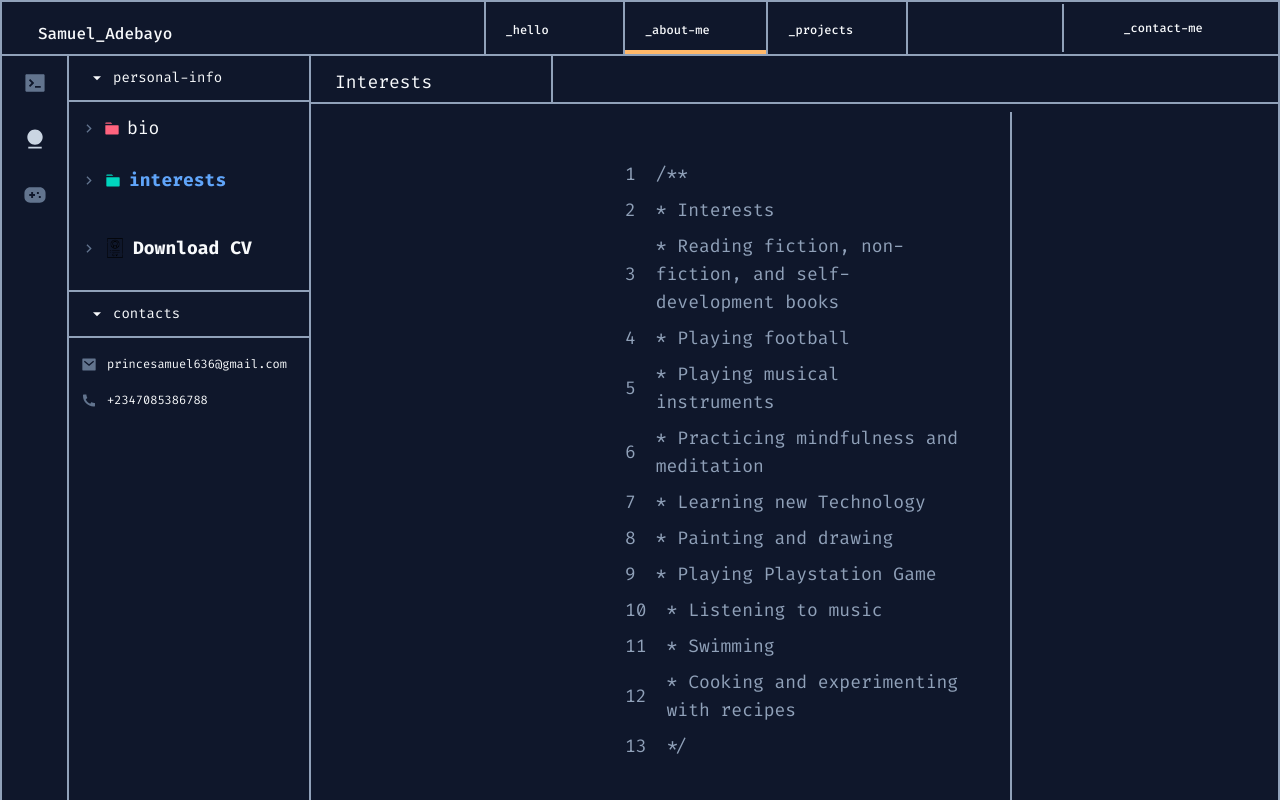
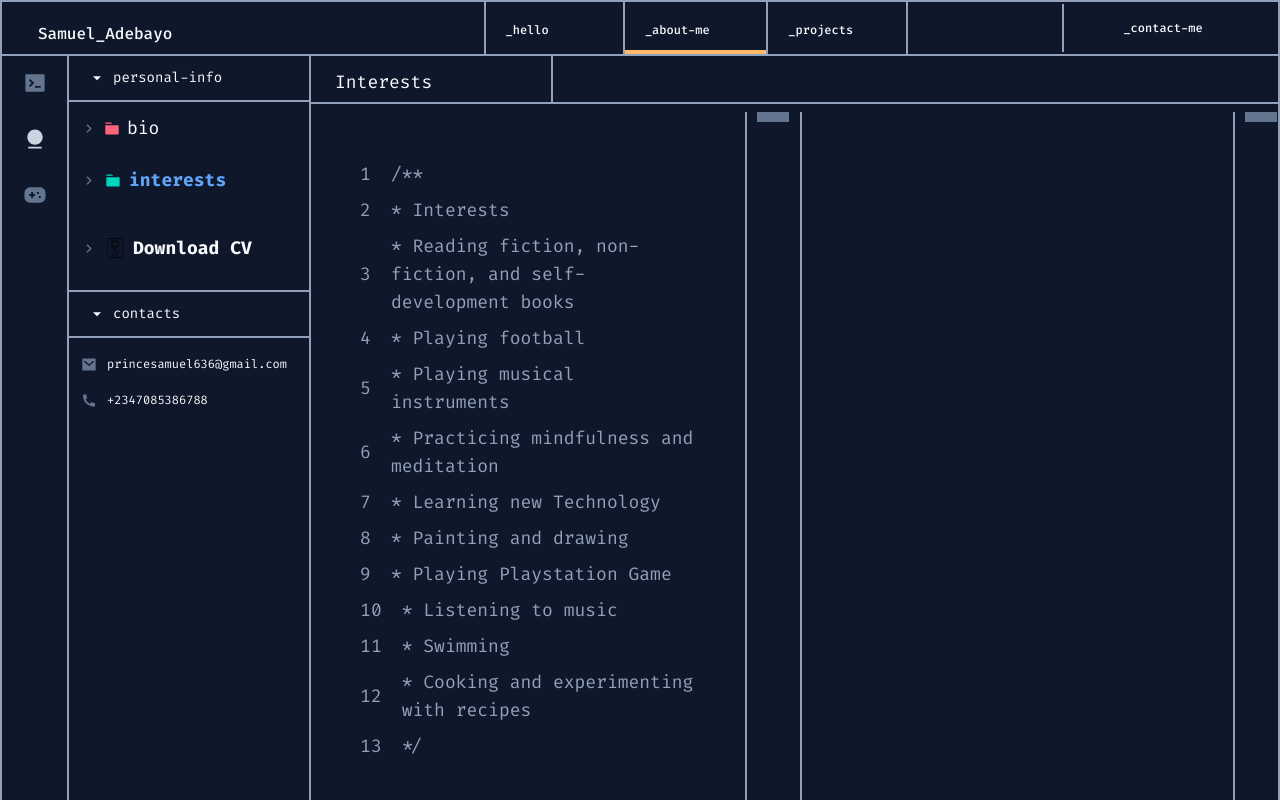
Before and after one commit to PAMMY100/portfolio, a Next.js app: page /about in a window 1280 px wide. Both pictures are taken after a click on the button "interests". Shown: the top 800 px of the page. Built offline with nearby package versions, Linux system fonts and the light colour scheme.

Commit message:
quick changes

```diff
--- a/src/components/Bio.tsx
+++ b/src/components/Bio.tsx
@@ -18,10 +18,10 @@ const Bio = () => {
             <div className='w-8 h-[10px] bg-[#62748E]' />
 
             {/*Code snippet*/}
-            <div className='hidden md:w-[45%] min-h-screen p-6 border-l-2 border-r-2 border-[#90A1B9]'>
+            <div className='hidden md:block md:w-[45%] min-h-screen p-6 border-l-2 border-r-2 border-[#90A1B9]'>
                 <CodeSnippet />
             </div>
-            <div className='hidden md:w-8 h-[10px] bg-[#62748E]' />
+            <div className='hidden md:block md:w-8 h-[10px] bg-[#62748E]' />
         </div>
     </div>
   )
--- a/src/components/Interests.tsx
+++ b/src/components/Interests.tsx
@@ -14,11 +14,11 @@ const Interests = () => {
                 <InterestContent />
             </div>
 
-            <div className='hidden md:w-8 h-[10px] bg-[#62748E]' />
+            <div className='hidden md:block md:w-8 h-[10px] bg-[#62748E]' />
 
             {/*Code snippet*/}
-            <div className='hidden md:w-[45%] min-h-screen p-6 border-l-2 border-r-2 border-[#90A1B9]'></div>
-            <div className='hidden md:w-8 h-[10px] bg-[#62748E]' />
+            <div className='hidden md:block md:w-[45%] min-h-screen p-6 border-l-2 border-r-2 border-[#90A1B9]'></div>
+            <div className='hidden md:block md:w-8 h-[10px] bg-[#62748E]' />
         </div>
     </div>
   )
```
